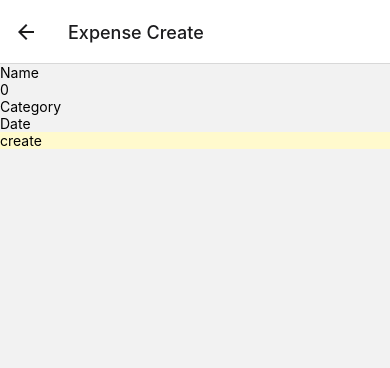
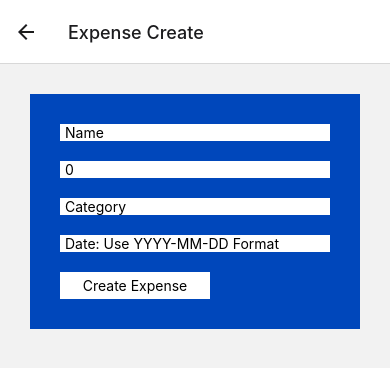
Before and after one commit to leejoonli/expense-tracker, a React Native app: screen /ExpenseCreate in a window 390 px wide. Shown: the top 368 px of the page. Built offline with nearby package versions, Linux system fonts and the light colour scheme.

Commit message:
add css to create component

```diff
--- a/components/ExpenseCreate/ExpenseCreate.tsx
+++ b/components/ExpenseCreate/ExpenseCreate.tsx
@@ -1,5 +1,5 @@
 import React, { useState } from 'react';
-import { Text, Button, View, Modal, TextInput, Pressable } from 'react-native';
+import { Text, View, TextInput, Pressable, StyleSheet } from 'react-native';
 import AsyncStorage from '@react-native-async-storage/async-storage';
 import axios from 'axios';
 
@@ -49,14 +49,36 @@ function ExpenseCreate({ navigation, route }: any) {
     }
 
     return (
-        <View>
-            <TextInput placeholder='Name' onChangeText={(event) => handleChange(event, 'name')} value={createExpense.name} />
-            <TextInput placeholder='Amount' keyboardType='numeric' onChangeText={(event) => handleChange(event, 'amount')} value={createExpense.amount.toString()} />
-            <TextInput placeholder='Category' onChangeText={(event) => handleChange(event, 'category')} value={createExpense.category} />
-            <TextInput placeholder='Date' onChangeText={(event) => handleChange(event, 'date')} value={createExpense.date} />
-            <Pressable onPress={handleSubmit} style={{ backgroundColor: 'lemonchiffon' }}><Text>create</Text></Pressable>
+        <View style={styles.createContainer}>
+            <TextInput style={styles.input} placeholder='Name' onChangeText={(event) => handleChange(event, 'name')} value={createExpense.name} />
+            <TextInput style={styles.input} placeholder='Amount' keyboardType='numeric' onChangeText={(event) => handleChange(event, 'amount')} value={createExpense.amount.toString()} />
+            <TextInput style={styles.input} placeholder='Category' onChangeText={(event) => handleChange(event, 'category')} value={createExpense.category} />
+            <TextInput style={styles.input} placeholder='Date: Use YYYY-MM-DD Format' onChangeText={(event) => handleChange(event, 'date')} value={createExpense.date} />
+            <Pressable style={styles.pressable} onPress={handleSubmit}><Text style={styles.createText}>Create Expense</Text></Pressable>
         </View>
     );
 }
 
+const styles = StyleSheet.create({
+    createContainer: {
+        padding: 30,
+        backgroundColor: '#0047bb',
+        margin: 30,
+    },
+    input: {
+        backgroundColor: 'white',
+        color: 'black',
+        paddingLeft: 5,
+        marginBottom: 20,
+    },
+    pressable: {
+        backgroundColor: 'white',
+        padding: 5,
+        width: 150,
+    },
+    createText: {
+        textAlign: 'center',
+    }
+});
+
 export default ExpenseCreate;
```
